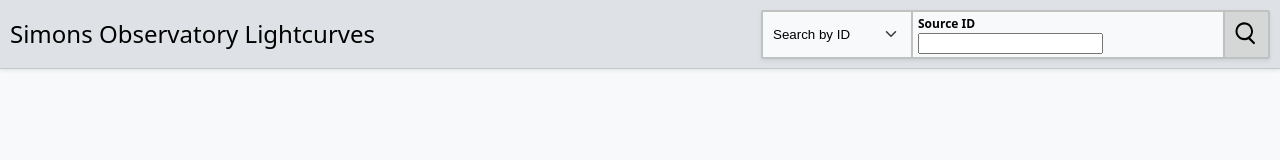
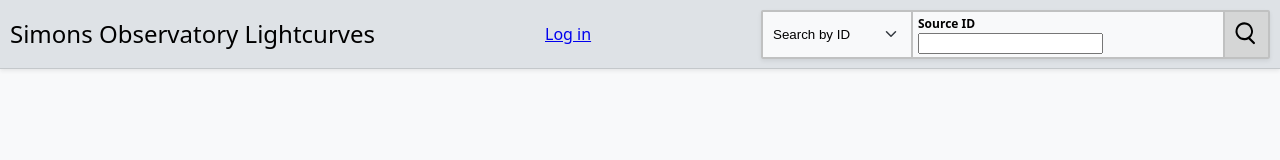
Before and after one commit to simonsobs/lightview, a React (Vite) app: page / in a window 1280 px wide. Shown: the top 160 px of the page. Built offline with nearby package versions, Linux system fonts and the light colour scheme; no server answers.

Commit message:
Add temp login to nav header

```diff
--- a/src/components/Navigation.tsx
+++ b/src/components/Navigation.tsx
@@ -11,6 +11,9 @@
           <span>Simons Observatory Lightcurves</span>
         </Link>
       </nav>
+      <a href="https://ingress.simonsobs-identity.production.svc.spin.nersc.org/login/06812848-dc48-70d5-8000-61f2245b92ba">
+        Log in
+      </a>
       <Search />
     </div>
   );
```
